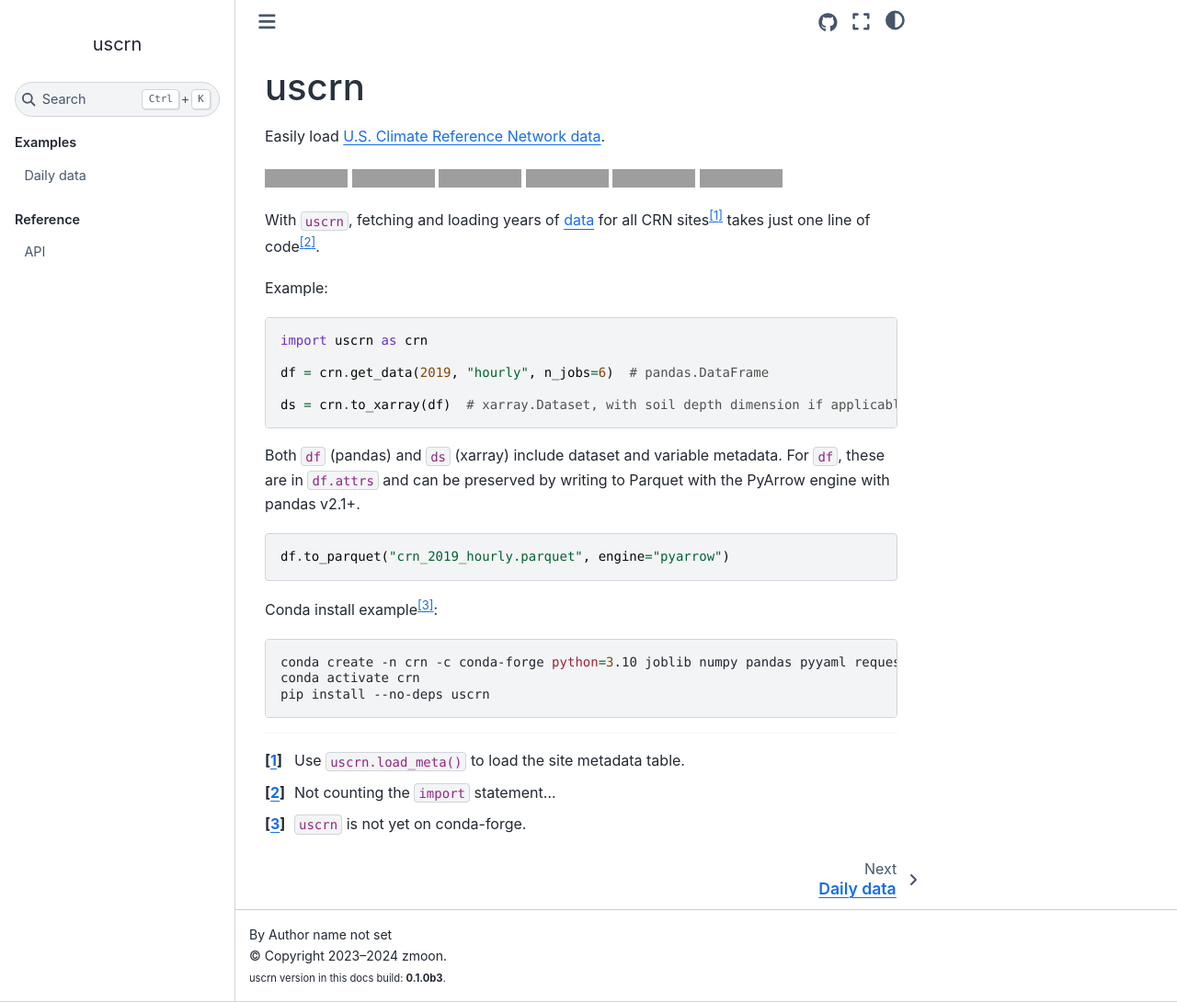
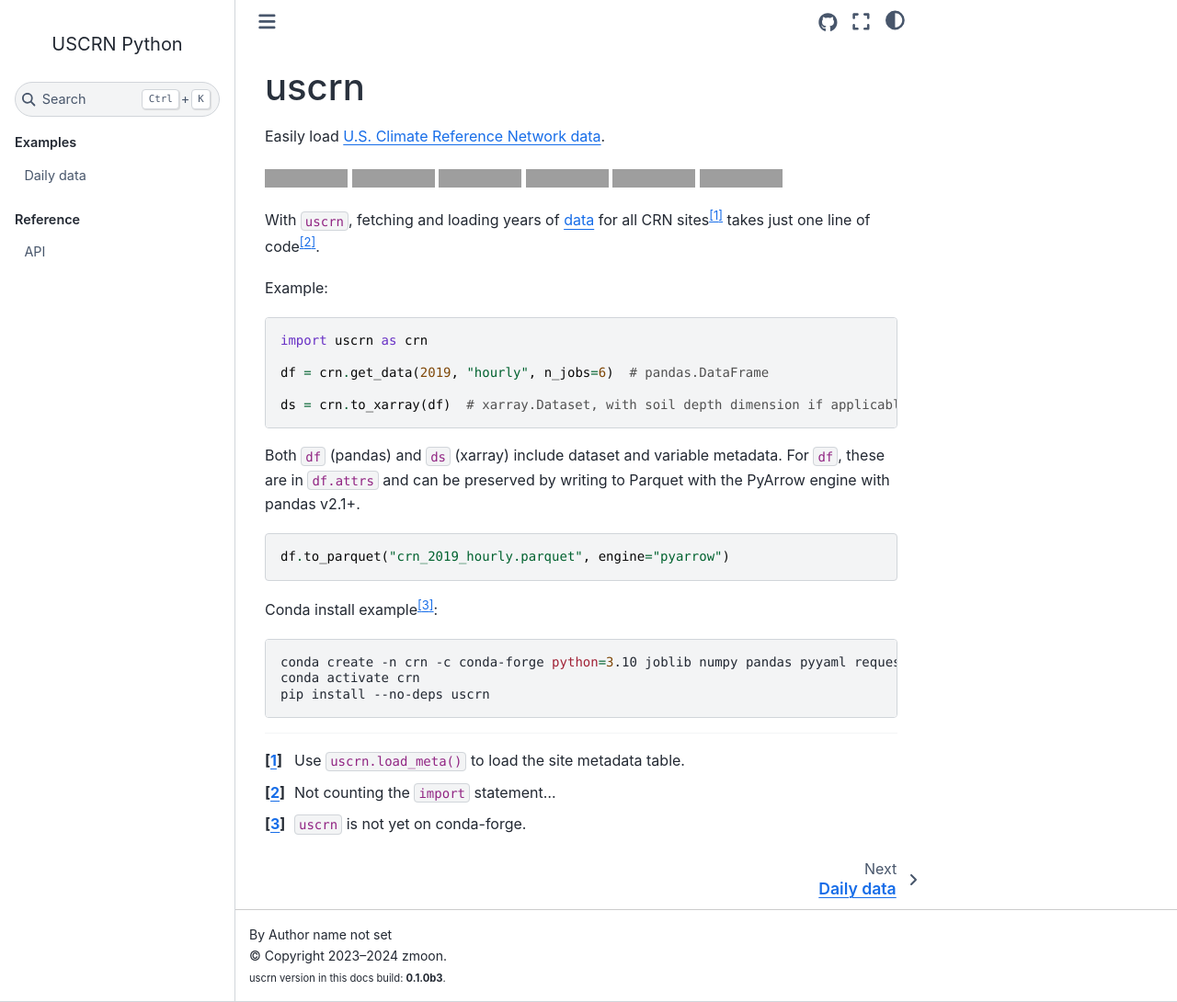
Before and after one commit to zmoon/uscrn, a Sphinx documentation site: the page built from docs/index.md, in a window 1280 px wide and 1090 px high. Shown: the whole window at 92% size. Built offline with Sphinx 7.4.7 and the Sphinx Book theme 1.1.4, drawn with Linux system fonts in a browser that asks for light colours; grey boxes are pictures that could not be loaded.

Commit message:
Better HTML title

```diff
--- a/docs/conf.py
+++ b/docs/conf.py
@@ -33,7 +33,7 @@
 
 exclude_patterns = ["_build"]
 
-html_title = "uscrn"
+html_title = "USCRN Python"
 html_theme = "sphinx_book_theme"
 
 html_theme_options = {
```
